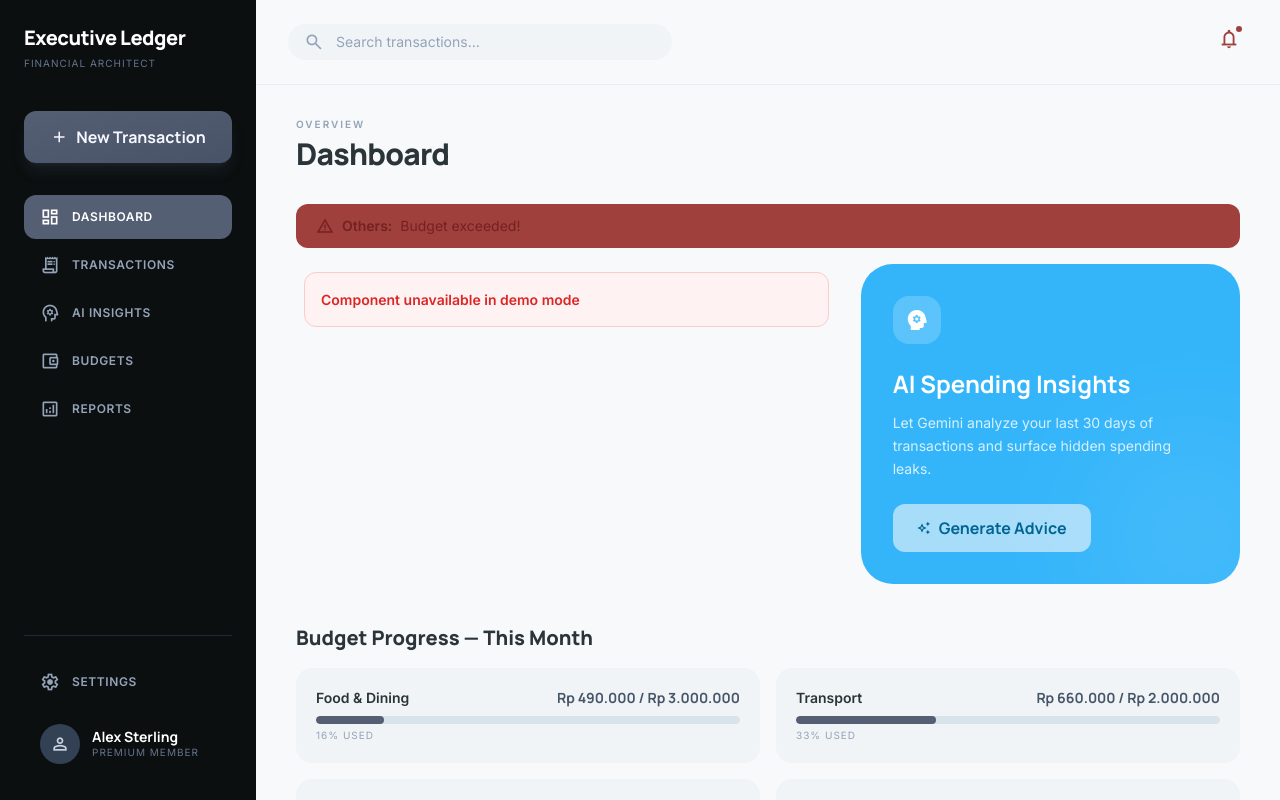
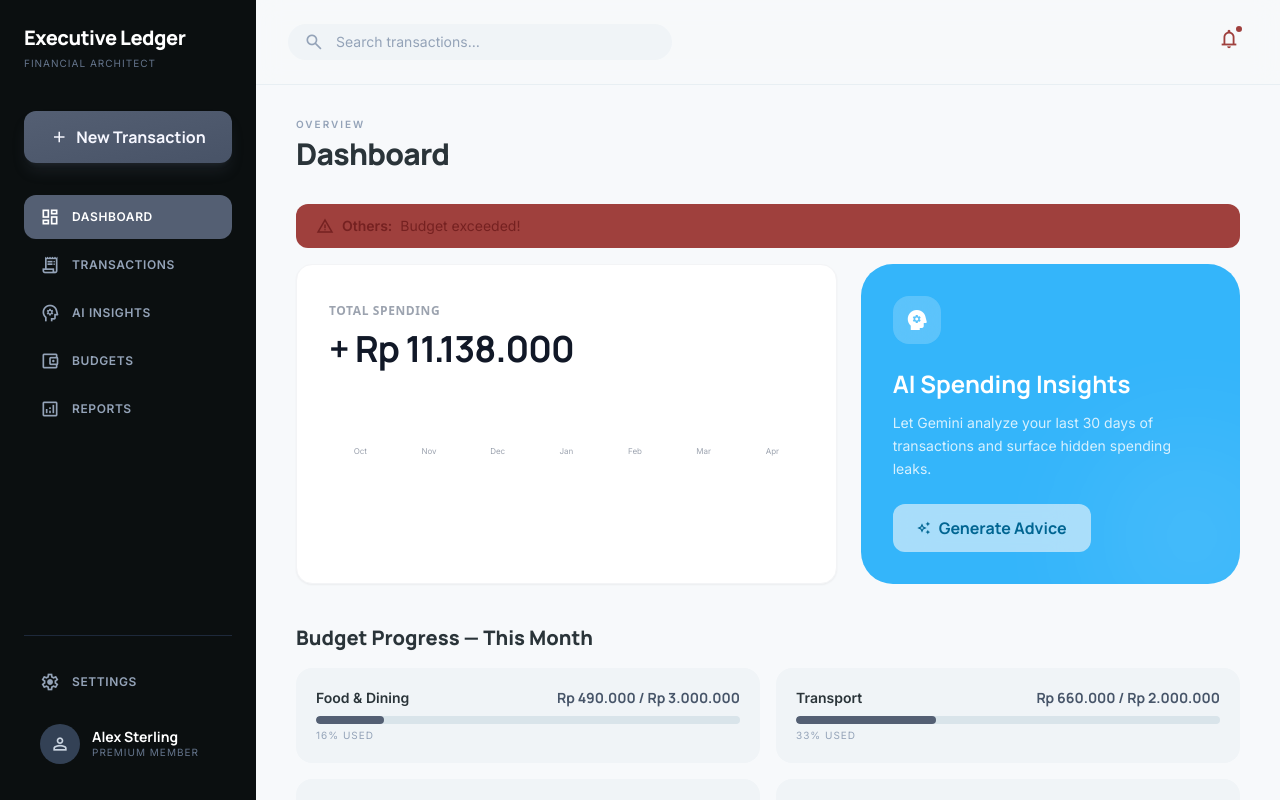
Before and after one commit to seppam/executive-ledger, a React (Vite) app in the folder frontend/: page /#/ in a window 1280 px wide. Shown: the top 800 px of the page. Built offline with nearby package versions, Linux system fonts and the light colour scheme; no server answers.

Commit message:
fix: simplify BalanceCard to prevent runtime crash

```diff
--- a/frontend/src/components/BalanceCard.jsx
+++ b/frontend/src/components/BalanceCard.jsx
@@ -3,78 +3,70 @@ import React from 'react';
 const MONTH_NAMES = ['Jan','Feb','Mar','Apr','May','Jun','Jul','Aug','Sep','Oct','Nov','Dec'];
 
 export default function BalanceCard({ balance = '$0.00', changePercent = null, byMonth = {}, isLoading = false }) {
-  // Build array of last 7 months for the bar chart
   const now = new Date();
   const chartMonths = [];
   for (let i = 6; i >= 0; i--) {
     const d = new Date(now.getFullYear(), now.getMonth() - i, 1);
+    const monthKey = d.getMonth() + 1;
+    const monthData = byMonth[monthKey];
+    const amount = (monthData && monthData.expense) ? Number(monthData.expense) : 0;
     chartMonths.push({
       label: MONTH_NAMES[d.getMonth()],
-      amount: byMonth[d.getMonth() + 1] || 0,
+      amount: amount,
     });
   }
 
-  const maxAmt = Math.max(...chartMonths.map((m) => m.amount), 1);
+  const maxAmt = Math.max(...chartMonths.map(function(m) { return m.amount; }), 1);
   const curMonthLabel = MONTH_NAMES[now.getMonth()];
 
   return (
-    <div className="bg-surface-container-lowest rounded-4xl p-10 flex flex-col justify-between shadow-card h-full min-h-[220px]">
+    <div className="bg-white rounded-2xl p-8 flex flex-col justify-between shadow-sm border border-gray-100 h-full min-h-[220px]">
       <div>
-        {/* Header row */}
-        <div className="flex justify-between items-start mb-8">
+        <div className="flex justify-between items-start mb-6">
           <div>
-            <span className="text-xs font-inter font-bold uppercase tracking-[0.2em] text-slate-400">
+            <span className="text-xs font-sans font-bold uppercase tracking-wider text-gray-400">
               Total Spending
             </span>
-            <h2 className="text-5xl font-manrope font-extrabold text-on-surface mt-2 tracking-tight">
+            <h2 className="text-4xl font-bold text-gray-900 mt-2 tracking-tight">
               {isLoading ? (
-                <span className="opacity-40 text-3xl font-manrope italic">loading…</span>
+                <span className="opacity-40 text-2xl italic">loading…</span>
               ) : (
                 balance
               )}
             </h2>
           </div>
 
-          {/* Change badge */}
           {changePercent !== null && (
             <div className="flex flex-col items-end">
               <div
-                className={`px-3 py-1 rounded-full flex items-center gap-1 text-sm font-bold ${
-                  Number(changePercent) >= 0
-                    ? 'bg-error-container/30 text-error'
-                    : 'bg-tertiary-container/20 text-tertiary'
-                }`}
+                className={'px-3 py-1 rounded-full flex items-center gap-1 text-sm font-bold ' +
+                  (Number(changePercent) >= 0
+                    ? 'bg-red-50 text-red-600'
+                    : 'bg-green-50 text-green-600')
+                }
               >
-                <span className="material-symbols-outlined text-sm">
-                  {Number(changePercent) >= 0 ? 'trending_up' : 'trending_down'}
-                </span>
+                <span>{Number(changePercent) >= 0 ? '↑' : '↓'}</span>
                 {Math.abs(Number(changePercent))}%
               </div>
-              <span className="text-[10px] text-slate-400 mt-2 uppercase tracking-widest">
+              <span className="text-[10px] text-gray-400 mt-2 uppercase tracking-wider">
                 vs Last Month
               </span>
             </div>
           )}
         </div>
 
-        {/* Monthly bar chart — last 7 months */}
-        <div className="flex gap-2 items-end h-20">
-          {chartMonths.map((m, i) => {
-            const heightPct = (m.amount / maxAmt) * 100;
-            const isActive  = m.label === curMonthLabel;
+        {/* Monthly bar chart */}
+        <div className="flex gap-1.5 items-end h-16">
+          {chartMonths.map(function(m, i) {
+            var heightPct = Math.max((m.amount / maxAmt) * 100, 3);
+            var isActive = m.label === curMonthLabel;
             return (
-              <div
-                key={i}
-                className="flex-1 flex flex-col items-center gap-1"
-                title={`${m.label}: $${m.amount.toFixed(2)}`}
-              >
+              <div key={i} className="flex-1 flex flex-col items-center gap-1">
                 <div
-                  className={`w-full rounded-t-md transition-all duration-300 ${
-                    isActive ? 'bg-primary' : 'bg-surface-container hover:bg-surface-container-high'
-                  }`}
-                  style={{ height: `${Math.max(heightPct, 4)}%` }}
+                  className={'w-full rounded-t transition-all ' + (isActive ? 'bg-blue-600' : 'bg-gray-200 hover:bg-gray-300')}
+                  style={{ height: heightPct + '%' }}
                 />
-                <span className="text-[9px] text-slate-400 font-inter">{m.label}</span>
+                <span className="text-[8px] text-gray-400">{m.label}</span>
               </div>
             );
           })}
```
